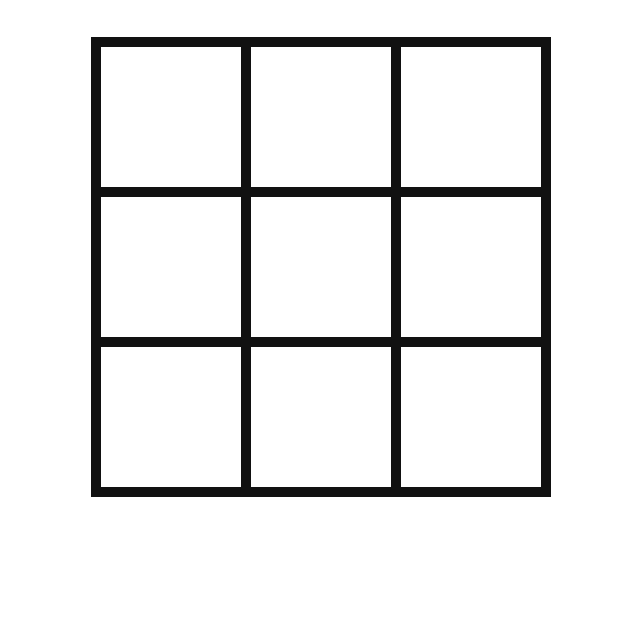
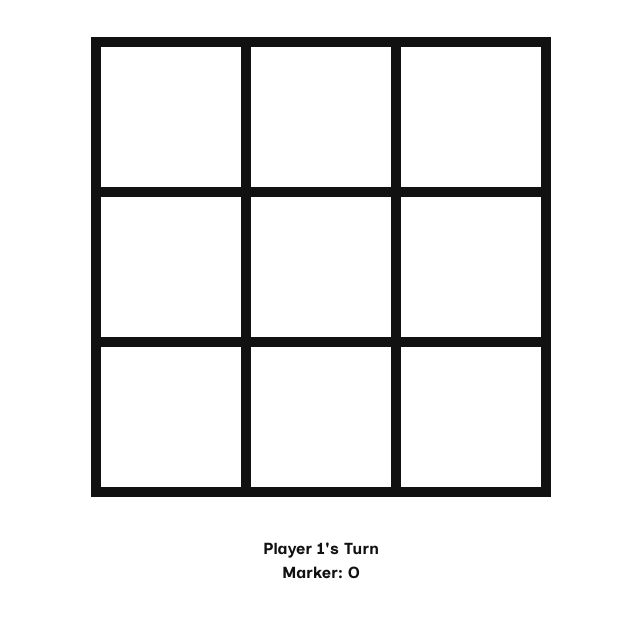
Before and after one commit to dsmchen/tic-tac-toe, a plain HTML site: page index.html in a window 1280 px wide. Both pictures are taken after a click on the button "Play". Shown: the part 91-708 px from the top of the page, without its empty margins (319-959 px from the left). Drawn offline with Linux system fonts and the light colour scheme.

Commit message:
Add turn info display

```diff
--- a/index.html
+++ b/index.html
@@ -11,6 +11,10 @@
     <header><h1>Tic Tac Toe</h1></header>
     <main>
       <div class="gameboard"></div>
+      <div class="turn-info">
+        <p class="player-name"></p>
+        <p class="marker"></p>
+      </div>
     </main>
     <div class="overlay"></div>
     <dialog open>
--- a/script.js
+++ b/script.js
@@ -124,35 +124,65 @@ const gameDisplay = (function () {
     }
   }
 
-  function displayMark(e) {
+  function handleClickBoard(e) {
+    // Place mark
     const spaceDiv = e.target;
     const spaceID = spaceDiv.getAttribute('data-id');
     const regex = /\d/g;
     const digits = spaceID.match(regex);
     const x = digits[0];
     const y = digits[1];
-
     const activePlayer = game.getActivePlayer();
 
     game.placeMark(x, y, activePlayer);
     if (spaceDiv.textContent === '') {
       spaceDiv.textContent = activePlayer;
     }
+
+    // Turn info
+    const playerNamePara = document.querySelector('p.player-name');
+    const markerPara = document.querySelector('p.marker');
+    const playerOneName = setPlayerName.getPlayerOneName();
+    const playerTwoName = setPlayerName.getPlayerTwoName();
+
+    if (activePlayer === 'O') {
+      playerNamePara.textContent = `${playerTwoName}'s Turn`;
+      markerPara.textContent = 'Marker: X';
+    } else {
+      playerNamePara.textContent = `${playerOneName}'s Turn`;
+      markerPara.textContent = 'Marker: O';
+    }
   }
 
   const spaceDivs = document.querySelectorAll('.space');
   spaceDivs.forEach((div) =>
     div.addEventListener('click', (e) => {
-      displayMark(e);
+      handleClickBoard(e);
     })
   );
 })();
 
-const interfaceDisplay = (function () {
+const setPlayerName = (function () {
   const overlay = document.querySelector('.overlay');
   const playBtn = document.querySelector('button.play');
+  const playerNamePara = document.querySelector('p.player-name');
+  const markerPara = document.querySelector('p.marker');
+
+  let playerOneName = '';
+  let playerTwoName = '';
 
   playBtn.addEventListener('click', () => {
+    playerOneName = document.querySelector('input[name=player-one-name]').value;
+    playerTwoName = document.querySelector('input[name=player-two-name]').value;
+
+    playerNamePara.textContent = `${playerOneName}'s Turn`;
+    markerPara.textContent = 'Marker: O';
     overlay.classList.toggle('hidden');
   });
+
+  const getPlayerOneName = () => playerOneName;
+
+  const getPlayerTwoName = () => playerTwoName;
+
+  return { getPlayerOneName, getPlayerTwoName };
 })();
--- a/style.css
+++ b/style.css
@@ -101,7 +101,8 @@ header {
 
 main {
   display: flex;
-  justify-content: center;
+  flex-direction: column;
+  align-items: center;
   padding-left: 40px;
   padding-right: 40px;
 }
@@ -194,3 +195,12 @@ button.primary {
 button.primary:hover {
   background-color: #1c8139;
 }
+
+/* Player Name */
+
+.turn-info {
+  margin-top: 40px;
+  margin-bottom: 40px;
+  text-align: center;
+  font-weight: bold;
+}
```
